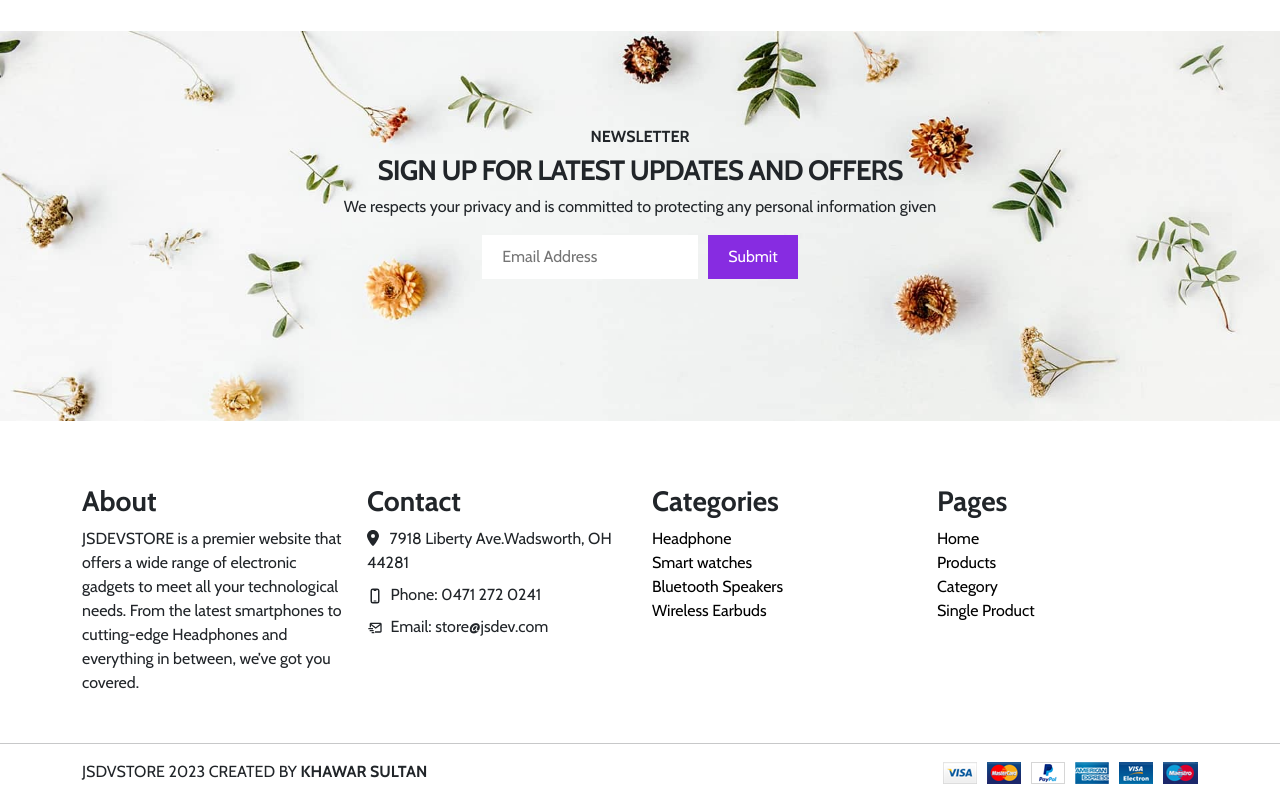
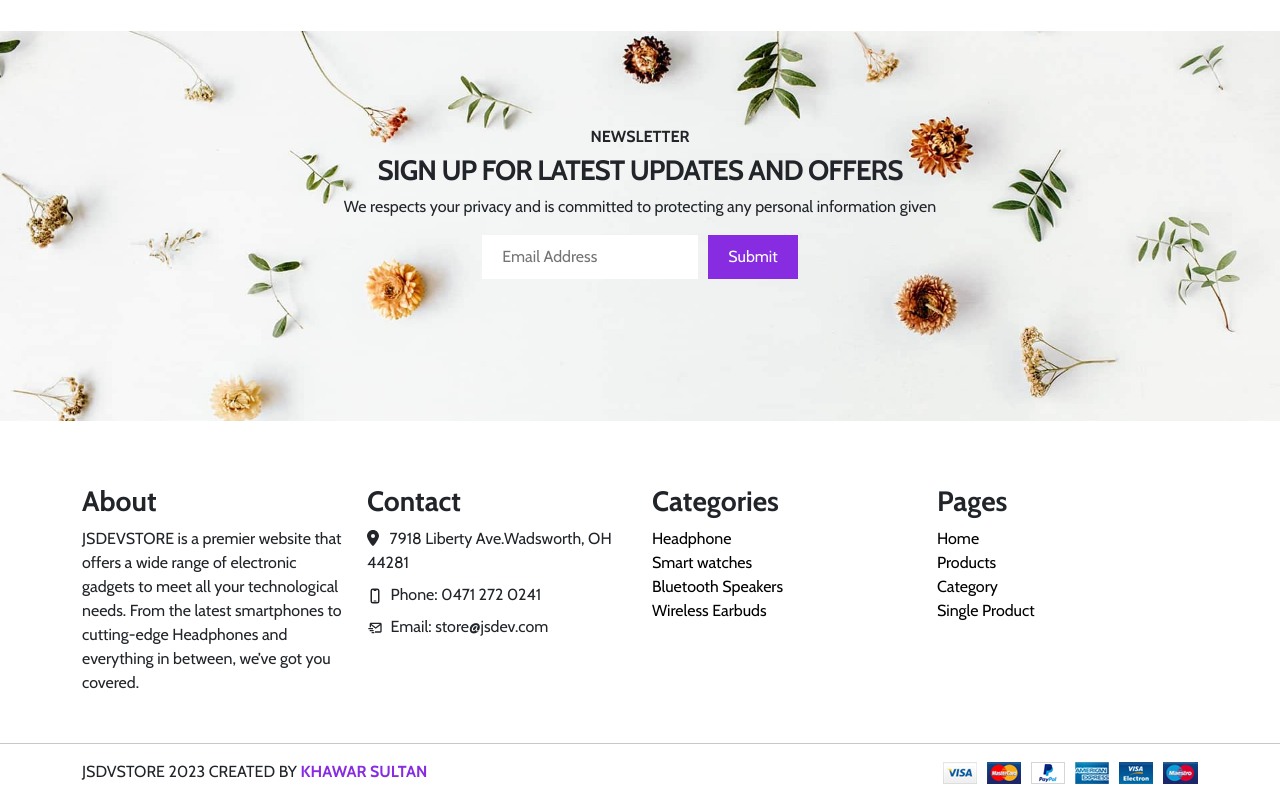
Before and after one commit to khawardev/jsdvstore-react-app, a React (Vite) app: page / in a window 1280 px wide. Shown: the part 863-1663 px from the top of the page. Built offline with nearby package versions, Linux system fonts and the light colour scheme; no server answers.

Commit message:
Slight Changes

```diff
--- a/src/components/Footer/Footer.jsx
+++ b/src/components/Footer/Footer.jsx
@@ -61,7 +61,7 @@ const Footer = () => {
             <div className="container ">
                 <div className="row text-sm-start text-center  ">
                     <div className="col-sm-6 col-12   ">
-                        <p> JSDVSTORE 2023 CREATED BY <b>KHAWAR SULTAN</b> </p>
+                        <p> JSDVSTORE 2023 CREATED BY <span style={{ color: '#872ce1' }}> <b>KHAWAR SULTAN</b>  </span> </p>
                     </div>
                     <div className="col-sm-6 col-12 text-sm-end text-center   ">
                         <p> <img src={Payments} /> </p>
```
